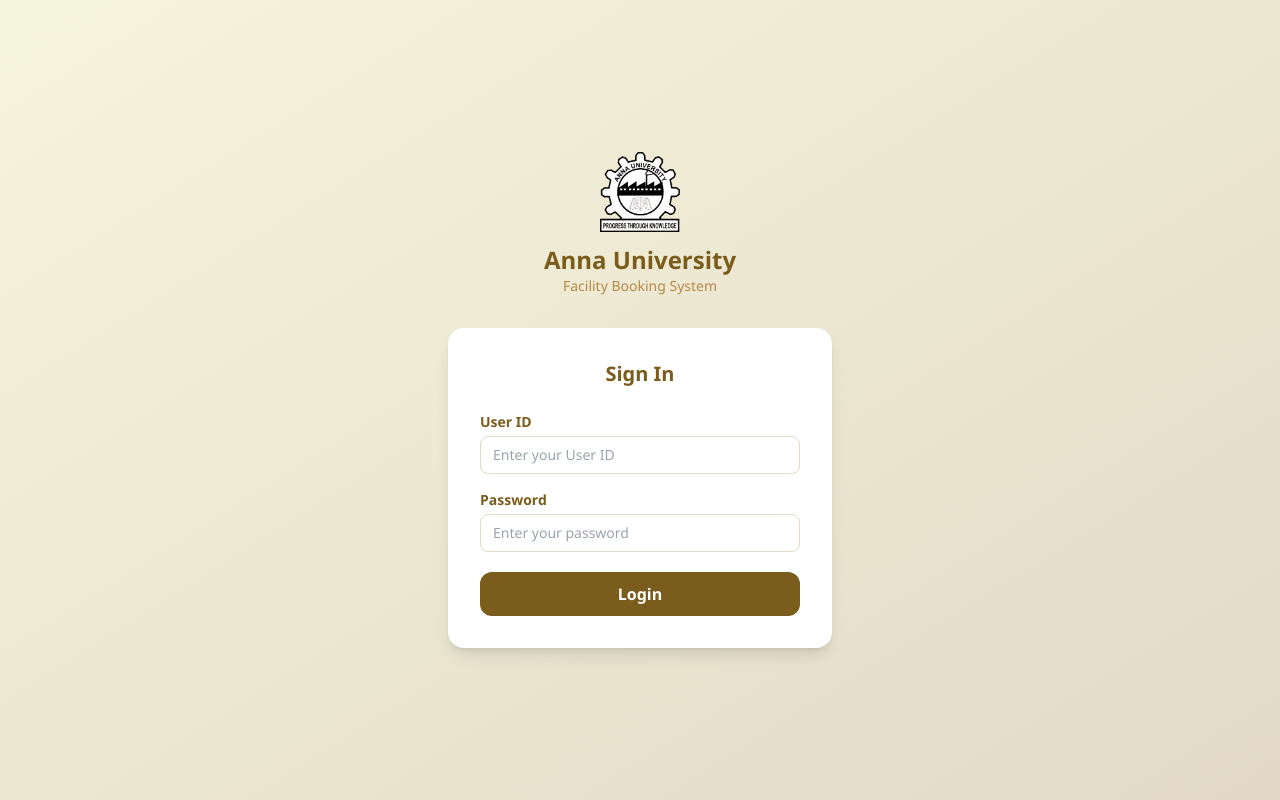
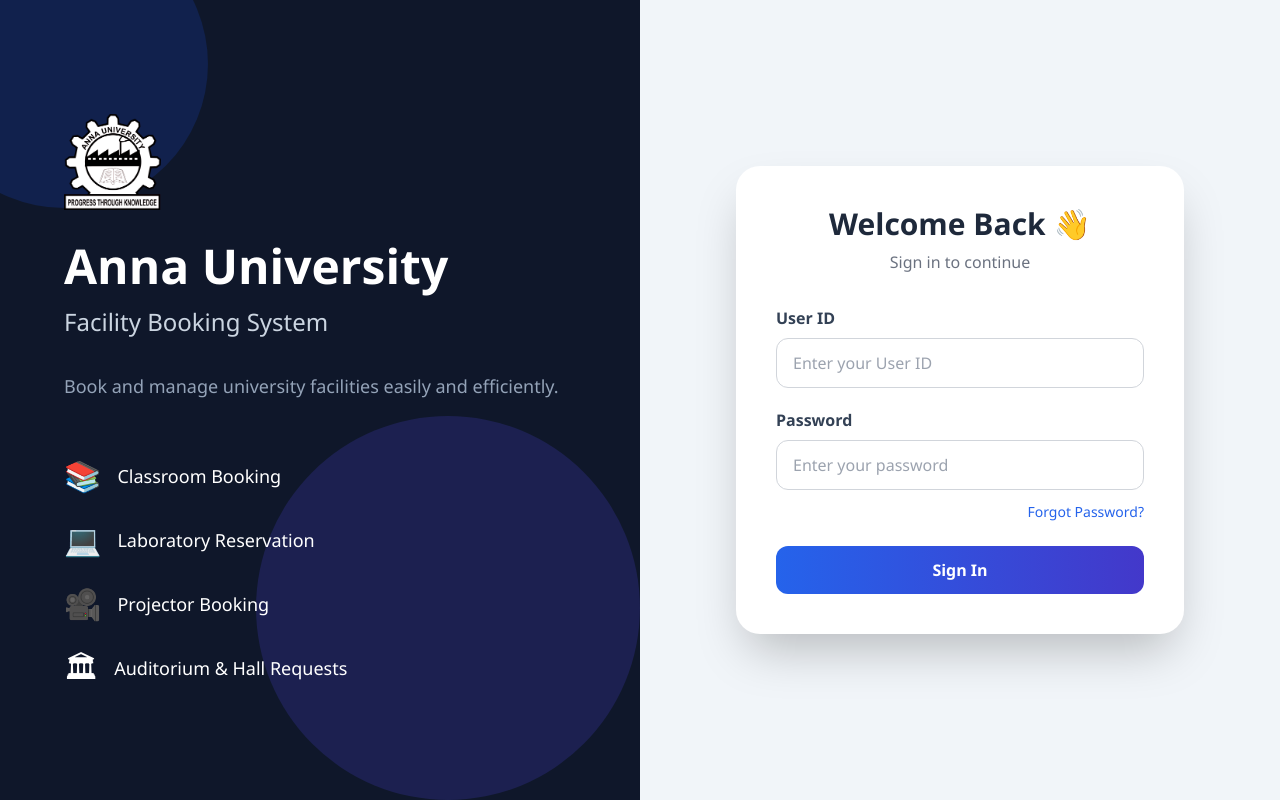
Before and after one commit to Durai-Bharath/Facility_Booking, a React (Vite) app in the folder frontend/: page / in a window 1280 px wide. Built offline with nearby package versions, Linux system fonts and the light colour scheme; no server answers.

Commit message:
Redesigned Login Page UI and added animations

```diff
--- a/frontend/package.json
+++ b/frontend/package.json
@@ -11,6 +11,7 @@
   },
   "dependencies": {
     "axios": "^1.10.0",
+    "framer-motion": "^12.40.0",
     "jspdf": "^4.2.1",
     "node-schedule": "^2.1.1",
     "react": "^19.1.0",
--- a/frontend/src/pages/LoginPage.jsx
+++ b/frontend/src/pages/LoginPage.jsx
@@ -1,109 +1,439 @@
-import { useState } from 'react';
-import { useNavigate } from 'react-router-dom';
-import logo from '../assets/logo.png';
-import api from '../utils/api';
-
+import { useState } from "react";
+import { useNavigate } from "react-router-dom";
+import logo from "../assets/logo.png";
+import api from "../utils/api";
 
 export default function LoginPage({ onLogin }) {
-  const [userId, setUserId] = useState('');
-  const [password, setPassword] = useState('');
-  const [error, setError] = useState('');
+
+  const [userId, setUserId] = useState("");
+  const [password, setPassword] = useState("");
+  const [error, setError] = useState("");
   const [loading, setLoading] = useState(false);
+
   const navigate = useNavigate();
 
   const handleSubmit = async (e) => {
+
     e.preventDefault();
 
     if (!userId || !password) {
-    setError('Please enter both User ID and Password.');
+
+      setError("Please enter both User ID and Password.");
+
       return;
+
     }
 
-  setError('');
+    setError("");
+
     setLoading(true);
 
     try {
-    const { data } = await api.post('/login', {
+
+      const { data } = await api.post("/login", {
+
         userId,
+
         password
+
       });
 
-    localStorage.setItem('token', data.token);
+      localStorage.setItem("token", data.token);
 
       localStorage.setItem(
-      'user',
+
+        "user",
+
         JSON.stringify({
+
           userId: data.userId,
+
           role: data.role
+
         })
+
       );
 
       onLogin({
+
         userId: data.userId,
+
         role: data.role
+
       });
 
-    navigate('/home');
+      navigate("/home");
 
-  } catch (err) {
+    }
+
+    catch (err) {
+
       setError(
+
         err.response?.data?.error ||
+
         err.response?.data?.message ||
-      'Login failed. Please try again.'
+
+        "Login failed. Please try again."
+
       );
-  } finally {
+
+    }
+
+    finally {
+
       setLoading(false);
+
     }
+
   };
 
   return (
-    <div className="min-h-screen w-full bg-gradient-to-br from-beige-50 to-beige-100 flex flex-col items-center justify-center">
-      <div className="flex flex-col items-center mb-8">
-        <img src={logo} alt="Anna University" className="h-20 mb-3" />
-        <h1 className="text-2xl font-bold text-primary">Anna University</h1>
-        <p className="text-sm text-primary-light">Facility Booking System</p>
+
+    <div className="min-h-screen flex">
+
+      {/* LEFT PANEL */}
+
+      <div className="hidden md:flex md:w-1/2 bg-slate-900 text-white flex-col justify-center px-16 relative overflow-hidden">
+
+        <div className="absolute top-0 left-0 h-full w-full">
+
+          <div className="absolute h-72 w-72 rounded-full bg-blue-700 opacity-20 -top-20 -left-20"></div>
+
+          <div className="absolute h-96 w-96 rounded-full bg-indigo-600 opacity-20 bottom-0 right-0"></div>
+
         </div>
 
-      <form
-        onSubmit={handleSubmit}
-        className="bg-white rounded-2xl shadow-lg px-8 py-8 flex flex-col gap-4 w-full max-w-sm"
-      >
-        <h2 className="text-center text-xl font-bold text-primary mb-2">Sign In</h2>
+        <div className="relative z-10">
 
-        <div className="flex flex-col gap-1">
-          <label className="text-sm font-semibold text-primary">User ID</label>
-          <input
-            type="text"
-            value={userId}
-            onChange={e => setUserId(e.target.value)}
-            placeholder="Enter your User ID"
-            className="border border-beige-100 rounded-lg px-3 py-2 text-sm focus:outline-none focus:ring-2 focus:ring-primary/40"
+          <img
+
+            src={logo}
+
+            alt="Anna University"
+
+            className="h-24 mb-8"
+
           />
+
+          <h1 className="text-5xl font-bold">
+
+            Anna University
+
+          </h1>
+
+          <p className="text-2xl mt-4 text-slate-300">
+
+            Facility Booking System
+
+          </p>
+
+          <p className="mt-8 text-lg text-slate-400 leading-8">
+
+            Book and manage university facilities easily and efficiently.
+
+          </p>
+
+          <div className="mt-14 space-y-7">
+
+            <div className="flex items-center gap-4">
+
+              <span className="text-3xl">
+
+                📚
+
+              </span>
+
+              <p className="text-lg">
+
+                Classroom Booking
+
+              </p>
+
             </div>
 
-        <div className="flex flex-col gap-1">
-          <label className="text-sm font-semibold text-primary">Password</label>
-          <input
-            type="password"
-            value={password}
-            onChange={e => setPassword(e.target.value)}
-            placeholder="Enter your password"
-            className="border border-beige-100 rounded-lg px-3 py-2 text-sm focus:outline-none focus:ring-2 focus:ring-primary/40"
-          />
+            <div className="flex items-center gap-4">
+
+              <span className="text-3xl">
+
+                💻
+
+              </span>
+
+              <p className="text-lg">
+
+                Laboratory Reservation
+
+              </p>
+
             </div>
 
-        {error && (
-          <p className="text-red-600 text-sm text-center bg-red-50 rounded-lg py-2 px-3">{error}</p>
-        )}
+            <div className="flex items-center gap-4">
+
+              <span className="text-3xl">
+
+                🎥
+
+              </span>
+
+              <p className="text-lg">
+
+                Projector Booking
+
+              </p>
+
+            </div>
+
+            <div className="flex items-center gap-4">
+
+              <span className="text-3xl">
+
+                🏛
+
+              </span>
+
+              <p className="text-lg">
+
+                Auditorium & Hall Requests
+
+              </p>
+
+            </div>
+
+          </div>
+
+        </div>
+
+      </div>
+
+      {/* RIGHT PANEL */}
+
+      <div className="w-full md:w-1/2 bg-slate-100 flex justify-center items-center">
+
+        <form
+
+          onSubmit={handleSubmit}
+
+          className="
+
+          bg-white
+
+          shadow-2xl
+
+          rounded-3xl
+
+          px-10
+
+          py-10
+
+          w-full
+
+          max-w-md
+
+          "
+
+        >
+
+          <h2 className="text-center text-3xl font-bold text-slate-800">
+
+            Welcome Back 👋
+
+          </h2>
+
+          <p className="text-center text-gray-500 mt-2 mb-8">
+
+            Sign in to continue
+
+          </p>
+
+          <div className="mb-5">
+
+            <label className="block mb-2 font-semibold text-slate-700">
+
+              User ID
+
+            </label>
+
+            <input
+
+              type="text"
+
+              value={userId}
+
+              onChange={(e) => setUserId(e.target.value)}
+
+              placeholder="Enter your User ID"
+
+              className="
+
+              w-full
+
+              border
+
+              border-gray-300
+
+              rounded-xl
+
+              px-4
+
+              py-3
+
+              focus:outline-none
+
+              focus:ring-2
+
+              focus:ring-blue-500
+
+              "
+
+            />
+
+          </div>
+
+          <div className="mb-3">
+
+            <label className="block mb-2 font-semibold text-slate-700">
+
+              Password
+
+            </label>
+
+            <input
+
+              type="password"
+
+              value={password}
+
+              onChange={(e) => setPassword(e.target.value)}
+
+              placeholder="Enter your password"
+
+              className="
+
+              w-full
+
+              border
+
+              border-gray-300
+
+              rounded-xl
+
+              px-4
+
+              py-3
+
+              focus:outline-none
+
+              focus:ring-2
+
+              focus:ring-blue-500
+
+              "
+
+            />
+
+          </div>
+
+          <div className="flex justify-end mb-6">
 
             <button
+
+              type="button"
+
+              className="
+
+              text-blue-600
+
+              hover:text-blue-800
+
+              text-sm
+
+              font-medium
+
+              "
+
+            >
+
+              Forgot Password?
+
+            </button>
+
+          </div>
+
+          {
+
+            error
+
+            &&
+
+            (
+
+              <div className="bg-red-100 text-red-700 rounded-xl p-3 text-center mb-5">
+
+                {error}
+
+              </div>
+
+            )
+
+          }
+
+          <button
+
             type="submit"
+
             disabled={loading}
-          className="mt-1 bg-primary hover:bg-primary-dark text-white font-semibold py-2.5 rounded-xl transition-colors disabled:opacity-60 disabled:cursor-not-allowed"
+
+            className="
+
+            w-full
+
+            py-3
+
+            rounded-xl
+
+            bg-gradient-to-r
+
+            from-blue-600
+
+            to-indigo-700
+
+            hover:scale-105
+
+            transition-all
+
+            duration-300
+
+            text-white
+
+            font-semibold
+
+            "
+
           >
-          {loading ? 'Signing in…' : 'Login'}
+
+            {
+
+              loading
+
+              ?
+
+              "Signing In..."
+
+              :
+
+              "Sign In"
+
+            }
+
           </button>
+
         </form>
+
       </div>
+
+    </div>
+
   );
+
 }
```
Also changed, not shown: 1 other file (tests, documents, lock files or other folders). Lines whose indentation alone changed are shown as unchanged.
